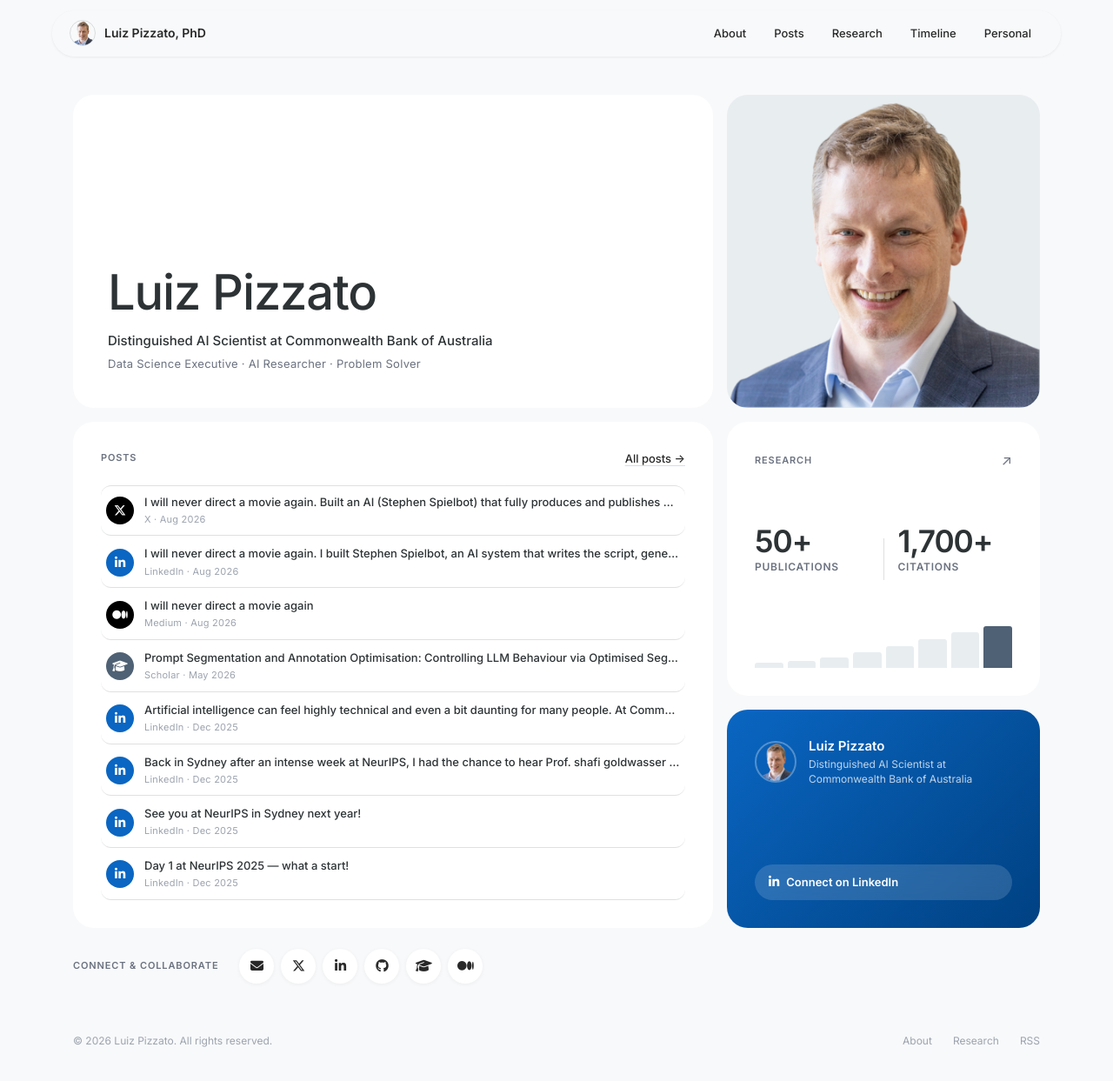
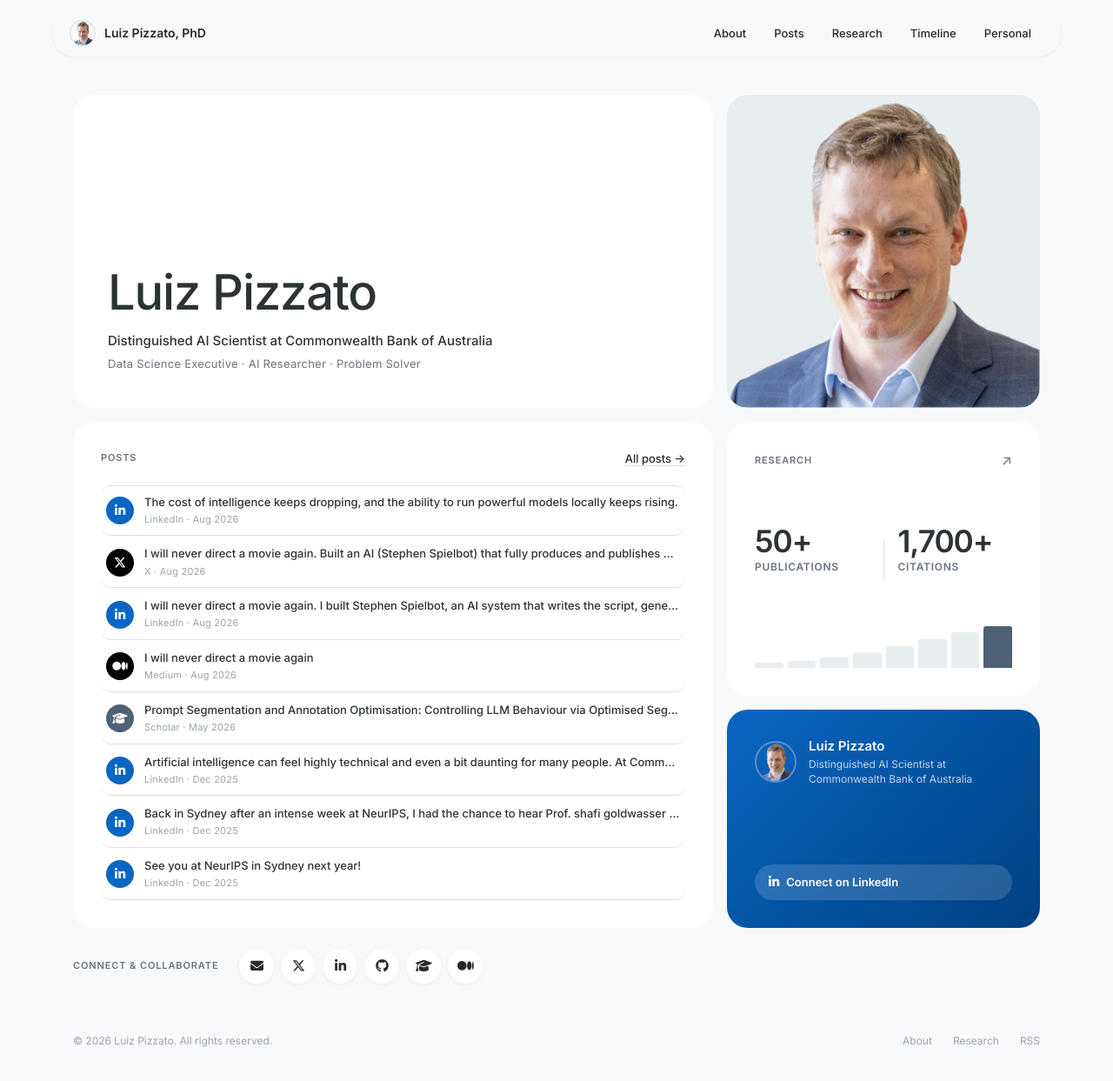
Before and after one commit to pizzato/pizzato.github.io, a Jekyll site: the page built from index.html, in a window 1280 px wide and 1246 px high. Shown: the top 1243 px of the window at 87% size. Built offline with Jekyll 4.4.1, drawn with Linux system fonts in a browser that asks for light colours.

```diff
--- a/_data/stream.json
+++ b/_data/stream.json
@@ -1,4 +1,11 @@
 [
+  {
+    "type": "linkedin",
+    "title": "The cost of intelligence keeps dropping, and the ability to run powerful models locally keeps rising.",
+    "url": "https://www.linkedin.com/feed/update/urn:li:activity:7493209879055273984/",
+    "date": "2026-08-12",
+    "source": "LinkedIn"
+  },
   {
     "type": "twitter",
     "title": "I will never direct a movie again. Built an AI (Stephen Spielbot) that fully produces and publishes videos… then replies to the comments.",
--- a/_data/stream_manual.yml
+++ b/_data/stream_manual.yml
@@ -19,6 +19,11 @@
 #   python scripts/import_archive.py --linkedin <path/to/Share and Comments.csv>
 
 entries:
+- type: linkedin
+  title: The cost of intelligence keeps dropping, and the ability to run powerful
+    models locally keeps rising.
+  url: https://www.linkedin.com/feed/update/urn:li:activity:7493209879055273984/
+  date: '2026-08-12'
 - type: twitter
   title: I will never direct a movie again. Built an AI (Stephen Spielbot) that fully
     produces and publishes videos… then replies to the comments.
```
Also changed, not shown: _data/timeline.json.
